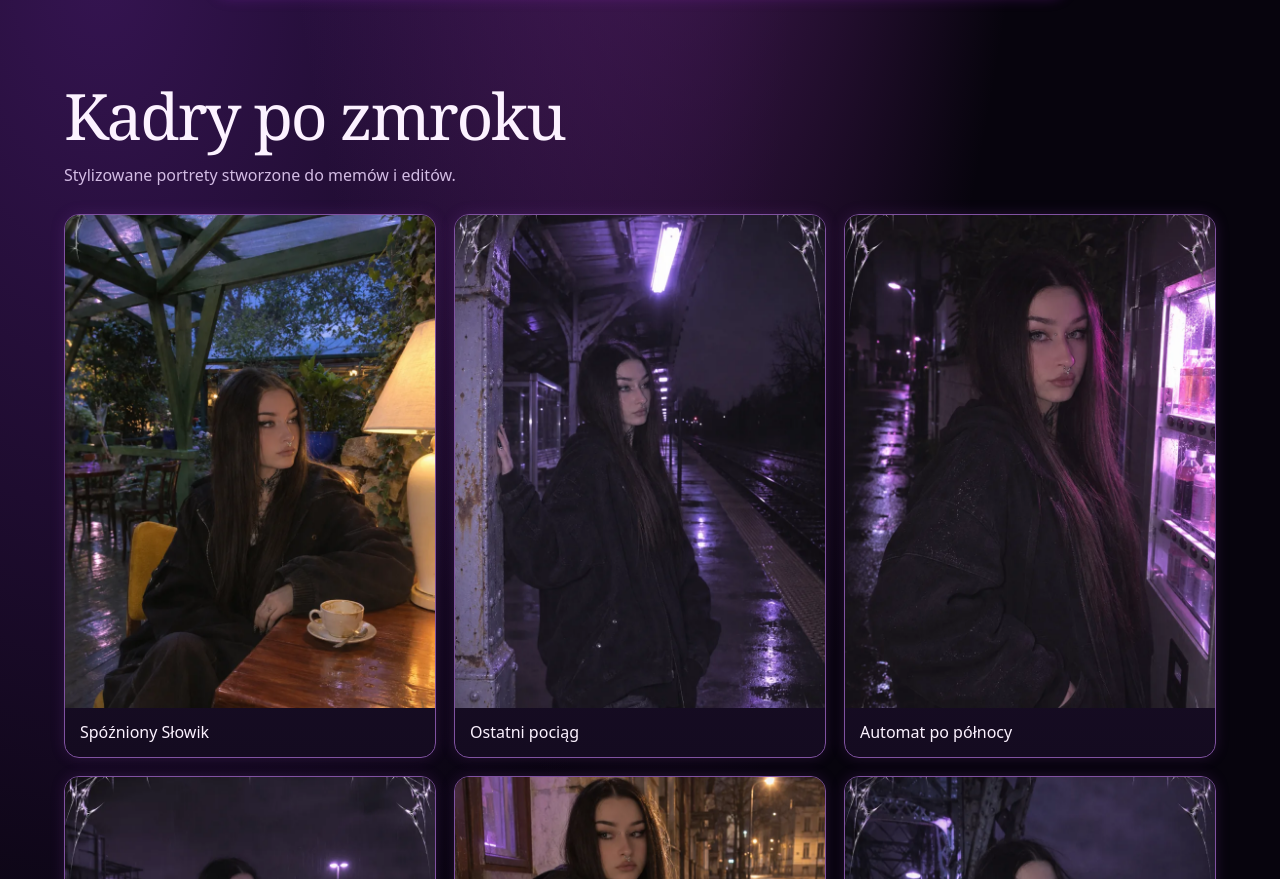
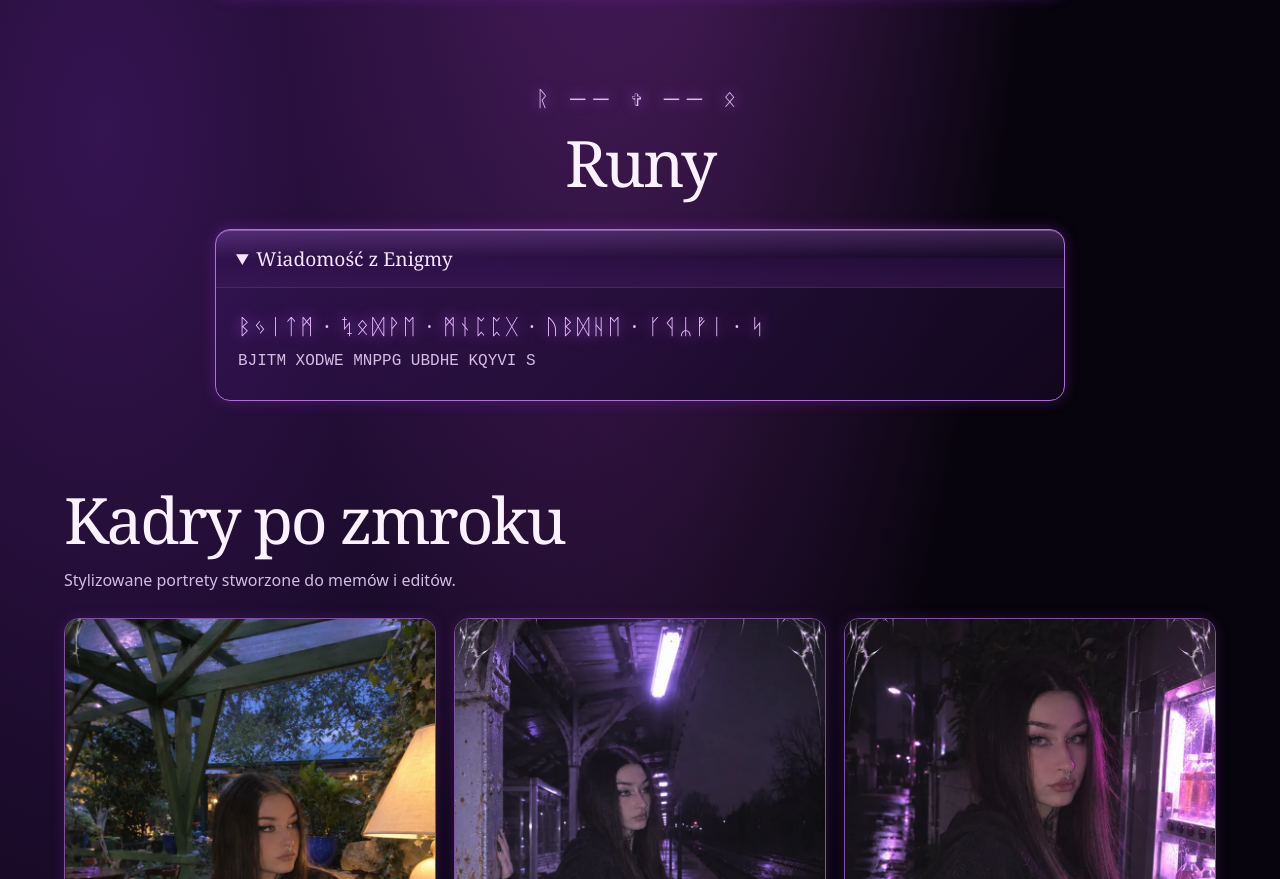
Before and after one commit to PlatynowyMarson/dominika-anastazja-modlitewnik, a plain HTML site: page index.html in a window 1280 px wide. Shown: the part 1334-2213 px from the top of the page. Drawn offline with Linux system fonts and the light colour scheme.

Commit message:
Dodaj osobną sekcję Runy z szyfrogramem Enigmy

```diff
--- a/index.html
+++ b/index.html
@@ -12,7 +12,7 @@
 <body>
   <header class="top">
     <a class="mark" href="#" aria-label="Strona główna"><span aria-hidden="true">✞</span> D.A.</a>
-    <nav aria-label="Menu główne"><a href="#modlitwy">Modlitwy</a><a href="#galeria">Kadry</a><a href="#edyty">IG</a></nav>
+    <nav aria-label="Menu główne"><a href="#modlitwy">Modlitwy</a><a href="#runy">Runy</a><a href="#galeria">Kadry</a><a href="#edyty">IG</a></nav>
   </header>
   <main>
     <section class="hero" aria-labelledby="title">
@@ -40,6 +40,16 @@
       <details class="prayer">
         <summary>Modlitwa na deszcz</summary>
         <p>Niech pada jeszcze chwilę.<br>W mokrym asfalcie nawet ta sama ulica wygląda jak wspomnienie.<br>Gdy zgasną latarnie, zostaw mi fiolet.</p>
+      </details>
+    </section>
+    <section id="runy" class="prayers" aria-labelledby="rune-title">
+      <header class="section-head">
+        <p class="sigil" aria-hidden="true">ᚱ ── ✞ ── ᛟ</p>
+        <h2 id="rune-title">Runy</h2>
+      </header>
+      <details class="prayer" open>
+        <summary>Wiadomość z Enigmy</summary>
+        <p><span class="sigil" aria-hidden="true" style="letter-spacing:.12em; overflow-wrap:anywhere">ᛒᛃᛁᛏᛗ · ᛪᛟᛞᚹᛖ · ᛗᚾᛈᛈᚷ · ᚢᛒᛞᚺᛖ · ᚴᛩᛦᚡᛁ · ᛋ</span><br><code aria-label="Szyfrogram Enigmy">BJITM XODWE MNPPG UBDHE KQYVI S</code></p>
       </details>
     </section>
     <section id="galeria" class="gallery" aria-labelledby="gallery-title">
```
